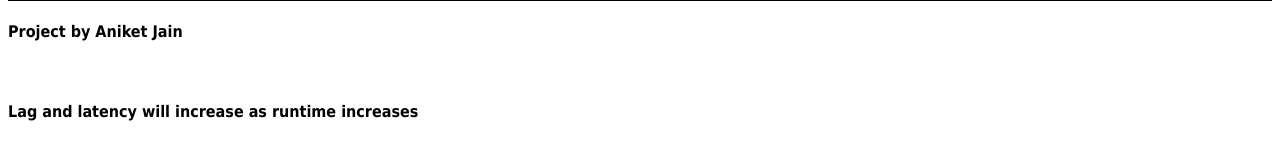
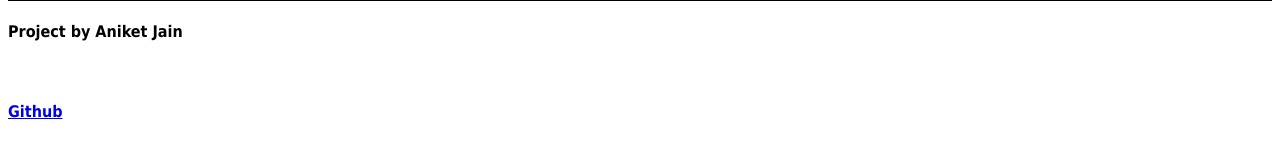
Before and after one commit to LeMuffinMan/attentiveness-flask, a Flask app: page / in a window 1280 px wide. Shown: the part 1055-1197 px from the top of the page. Run offline with Flask 2, Linux system fonts and the light colour scheme; some libraries are stand-ins or nearby versions.

Commit message:
Update index.html

```diff
--- a/templates/index.html
+++ b/templates/index.html
@@ -42,6 +42,6 @@
         <script src="{{ url_for('static', filename='js/main.js') }}"></script>
         <h4 style="font-family: Tahoma">Project by Aniket Jain</h4>
         <br>
-        <h4 style="font-family: Tahoma">Lag and latency will increase as runtime increases</h4>
+        <h4><a style="font-family: Tahoma" href="https://github.com/LeMuffinMan/attentiveness-flask/">Github</a></h4>
     </body>
 </html>
```
